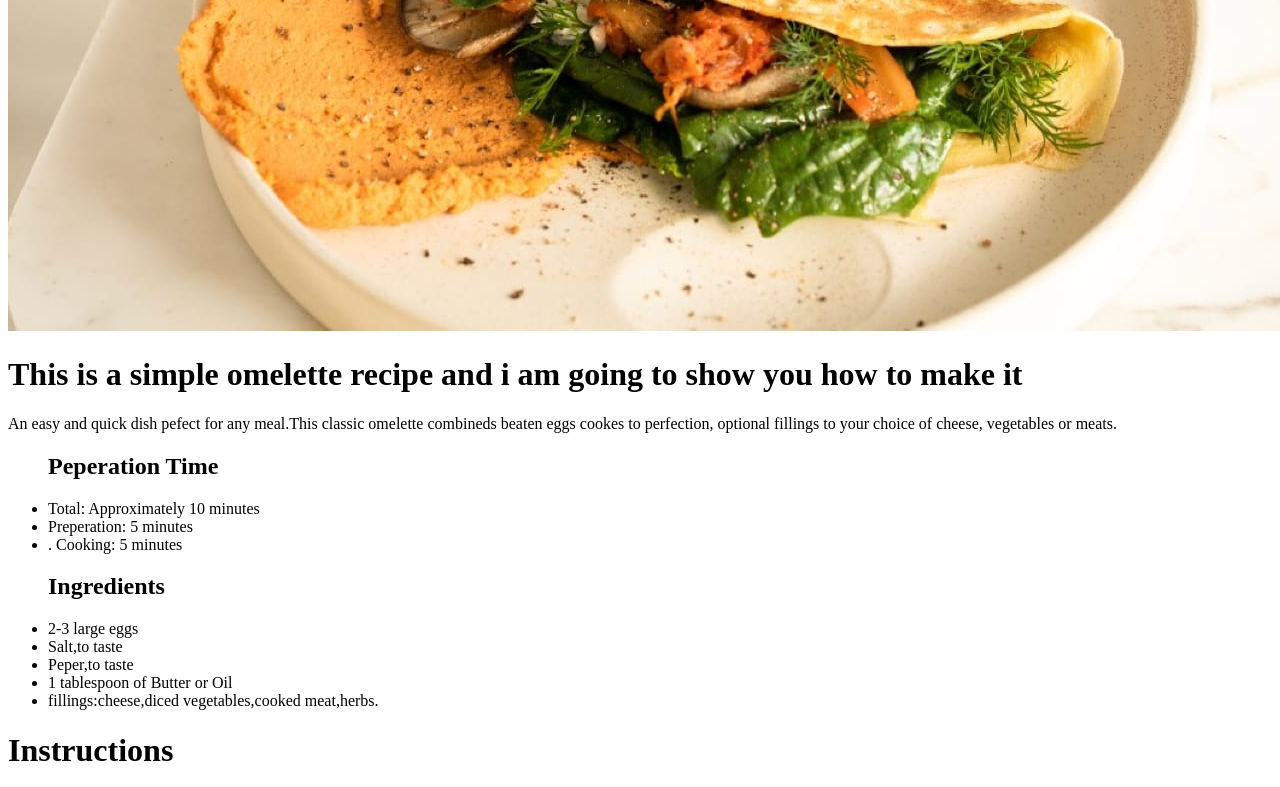
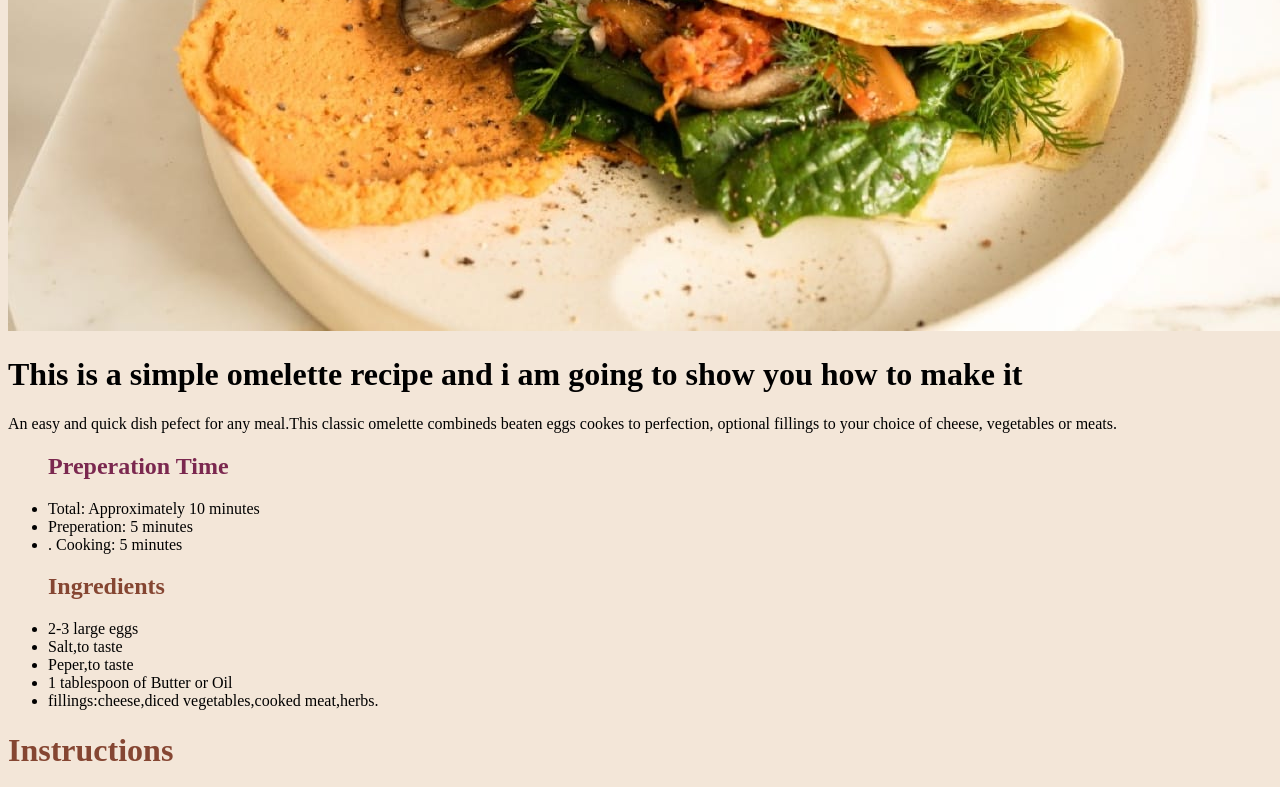
Before and after one commit to Haneef1931/Omelette., a plain HTML site: page recipe-page-main/index.html in a window 1280 px wide. Shown: the part 349-1136 px from the top of the page. Drawn offline with Linux system fonts and the light colour scheme.

Commit message:
recipe page

```diff
--- a/recipe-page-main/index.html
+++ b/recipe-page-main/index.html
@@ -6,7 +6,7 @@
   <meta name="viewport" content="width=device-width, initial-scale=1.0">
   <!-- displays site properly based on user's device -->
 
-  <link rel="icon" type="image/png" sizes="32x32" href="./assets/images/favicon-32x32.png">
+  <link rel="stylesheet" href="./style.css">
 
   <title>Frontend Mentor | Recipe page</title>
 
@@ -24,20 +24,20 @@
   <p>An easy and quick dish pefect for any meal.This classic omelette combineds beaten eggs cookes to perfection,
     optional fillings to your choice of cheese, vegetables or meats. </p>
   <ul>
-    <h2>Peperation Time</h2>
+    <h2 class="Preperation-Time">Preperation Time</h2>
     <li> Total: Approximately 10 minutes </li>
     <li> Preperation: 5 minutes</li>
     <li>. Cooking: 5 minutes </li>
   </ul>
   <ul>
-    <h2> Ingredients</h2>
+    <h2 class="Ingredients"> Ingredients</h2>
     <li>2-3 large eggs</li>
     <li> Salt,to taste</li>
     <li> Peper,to taste</li>
     <li> 1 tablespoon of Butter or Oil</li>
     <li>fillings:cheese,diced vegetables,cooked meat,herbs.</li>
   </ul>
-  <h1>Instructions</h1>
+  <h1 class="Instructions">Instructions</h1>
   <h3>1. beat the eggs: in a bowl, beat the eggs with a pinch of salt and pepper until they are well mixed.You can add a
     tablespoon of water or milk for a fluffer texture.</h3>
   <h3>2. Heat the pan:Place a non-stick frying pan over meduim heat and add Butter or Oil</h3>
@@ -48,7 +48,7 @@
   <h3>5. Fold and Serve: As the Omelette continue to cook, carefully lift one edge and fold it over the fillings.Lats
     cook for another minute, then slide it onto a plate.</h3>
   <h3>6. Enjoy: Serve hot, with additional salt and peppper if needed. </h3>
-  <h1> Nutrition</h1>
+  <h1 class="Nutrition"> Nutrition</h1>
   <h3>This table below shows nutritonal values per serving without additional toppings.</h3>
   <h3> Calories 277kcals</h3>
   <h3> Carbs 0g</h3>
--- /dev/null
+++ b/recipe-page-main/style.css
@@ -0,0 +1,21 @@
+body {
+    background-color: hsl(30, 54%, 90%);
+}
+
+.Preperation-Time {
+    color: hsl(332, 51%, 32%);
+}
+
+.Ingredients {
+    color: hsl(14, 45%, 36%);
+}
+
+.Instructions {
+    color: hsl(14, 45%, 36%);
+
+}
+
+.Nutrition {
+    color: hsl(14, 45%, 36%);
+
+}
```
